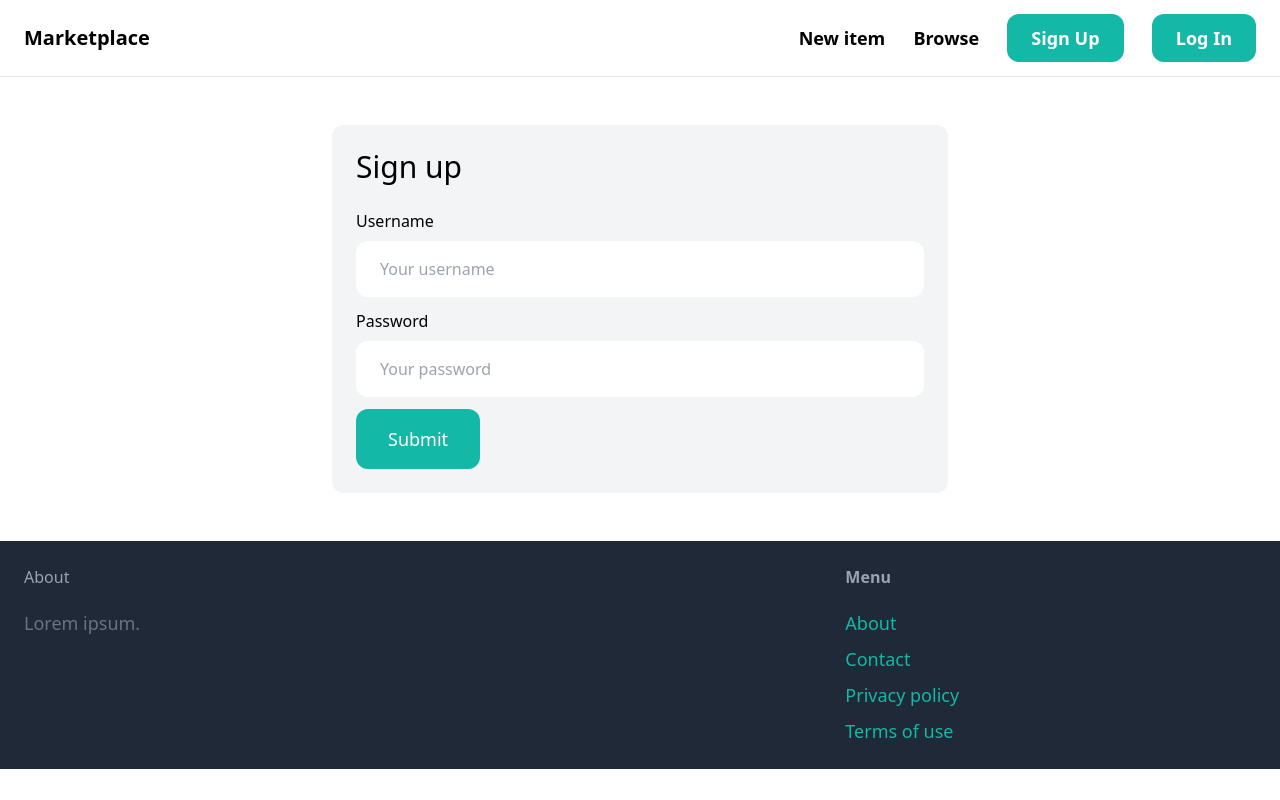
After one commit to POskar/Marketplace, a Django app: page /login/ in a window 1280 px wide. The commit adds this page. Run offline with Django 4.2, Linux system fonts and the light colour scheme; some libraries are stand-ins or nearby versions.

Commit message:
added login

```diff
--- a/marketplace/core/forms.py
+++ b/marketplace/core/forms.py
@@ -1,6 +1,16 @@
 from django import forms
-from django.contrib.auth.forms import UserCreationForm
+from django.contrib.auth.forms import UserCreationForm, AuthenticationForm
 from django.contrib.auth.models import User
+
+class LoginForm(AuthenticationForm):
+    username = forms.CharField(widget=forms.TextInput(attrs={
+        'placeholder': 'Your username',
+        'class': 'w-full py-4 px-6 rounded-xl'
+    }))
+    password = forms.CharField(widget=forms.PasswordInput(attrs={
+        'placeholder': 'Your password',
+        'class': 'w-full py-4 px-6 rounded-xl'
+    }))
 
 class SignupForm(UserCreationForm):
     class Meta:
--- a/marketplace/core/templates/core/base.html
+++ b/marketplace/core/templates/core/base.html
@@ -18,8 +18,13 @@
                 <a href="#" class="text-lg font-semibold hover:text-gray-500">New item</a>
                 <a href="#" class="text-lg font-semibold hover:text-gray-500">Browse</a>
 
-                <a href="{% url 'core:signup' %}" class="px-6 py-3 text-lg font-semibold bg-teal-500 text-white rounded-xl hover:bg-teal-700">Sign Up</a>
-                <a href="#" class="px-6 py-3 text-lg font-semibold bg-teal-500 text-white rounded-xl hover:bg-teal-700">Log In</a>
+                {% if request.user.is_authenticated %}
+                    <a href="#" class="px-6 py-3 text-lg font-semibold bg-teal-500 text-white rounded-xl hover:bg-teal-700">Inbox</a>
+                    <a href="#" class="px-6 py-3 text-lg font-semibold bg-teal-500 text-white rounded-xl hover:bg-teal-700">Dashboard</a>
+                {% else %}
+                    <a href="{% url 'core:signup' %}" class="px-6 py-3 text-lg font-semibold bg-teal-500 text-white rounded-xl hover:bg-teal-700">Sign Up</a>
+                    <a href="{% url 'core:login' %}" class="px-6 py-3 text-lg font-semibold bg-teal-500 text-white rounded-xl hover:bg-teal-700">Log In</a>
+                {% endif %}
             </div>
         </nav>
         <div class="px-6 py-6">
--- /dev/null
+++ b/marketplace/core/templates/core/login.html
@@ -0,0 +1,35 @@
+{% extends 'core/base.html' %}
+
+{% block title %}Log in{% endblock %}
+
+{% block content %}
+<div class="w-1/2 my-6 mx-auto p-6 bg-gray-100 rounded-xl">
+    <h1 class="mb-6 text-3xl">Sign up</h1>
+
+    <form method="post" action=".">
+        {% csrf_token %}
+
+        <div class="mb-3">
+            <label class="inline-block mb-2">Username</label><br>
+            {{ form.username }}
+        </div>
+
+        <div class="mb-3">
+            <label class="inline-block mb-2">Password</label><br>
+            {{ form.password }}
+        </div>
+
+        {% if form.errors or form.non_field_errors %}
+            <div class="mb-3 p-6 bg-red-100 rounded-xl">
+                {% for field in form %}
+                    {{ field.errors }}
+                {% endfor %}
+
+                {{ form.non_field_errors }}
+            </div>
+        {% endif %}
+
+        <button class="py-4 px-8 text-lg bg-teal-500 hover:bg-teal-700 rounded-xl text-white">Submit</button>
+    </form>
+</div>
+{% endblock content %}
--- a/marketplace/core/urls.py
+++ b/marketplace/core/urls.py
@@ -1,5 +1,7 @@
 from django.urls import path
+from django.contrib.auth import views as auth_views
 from . import views
+from .forms import LoginForm
 
 app_name = 'core'
 
@@ -7,4 +9,5 @@ urlpatterns = [
     path('', views.index, name='index'),
     path('contact/', views.contact, name="contact"),
     path('signup/', views.signup, name="signup"),
+    path('login/', auth_views.LoginView.as_view(template_name='core/login.html', authentication_form=LoginForm), name='login'),
 ]
--- a/marketplace/marketplace/settings.py
+++ b/marketplace/marketplace/settings.py
@@ -27,6 +27,9 @@ DEBUG = True
 
 ALLOWED_HOSTS = []
 
+LOGIN_URL = '/login/'
+LOGIN_REDIRECT_URL = '/'
+LOGOUT_REDIRECT_URL = '/'
 
 # Application definition
 
```
Also changed, not shown: marketplace/db.sqlite3.
